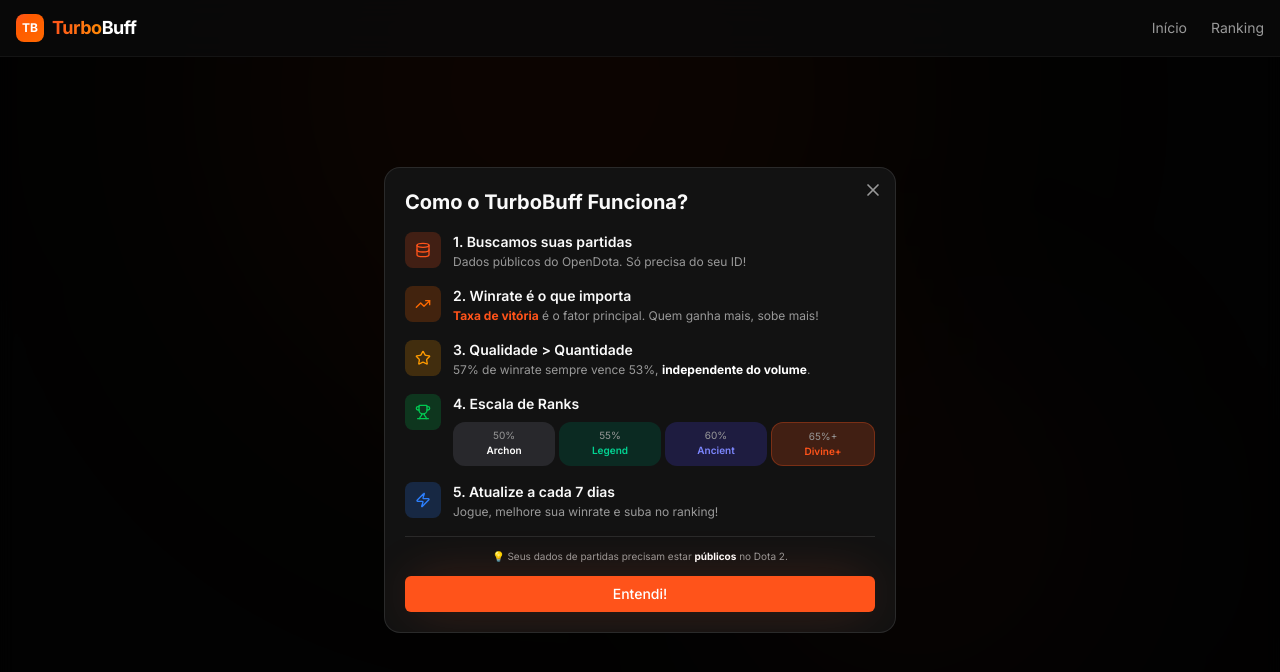
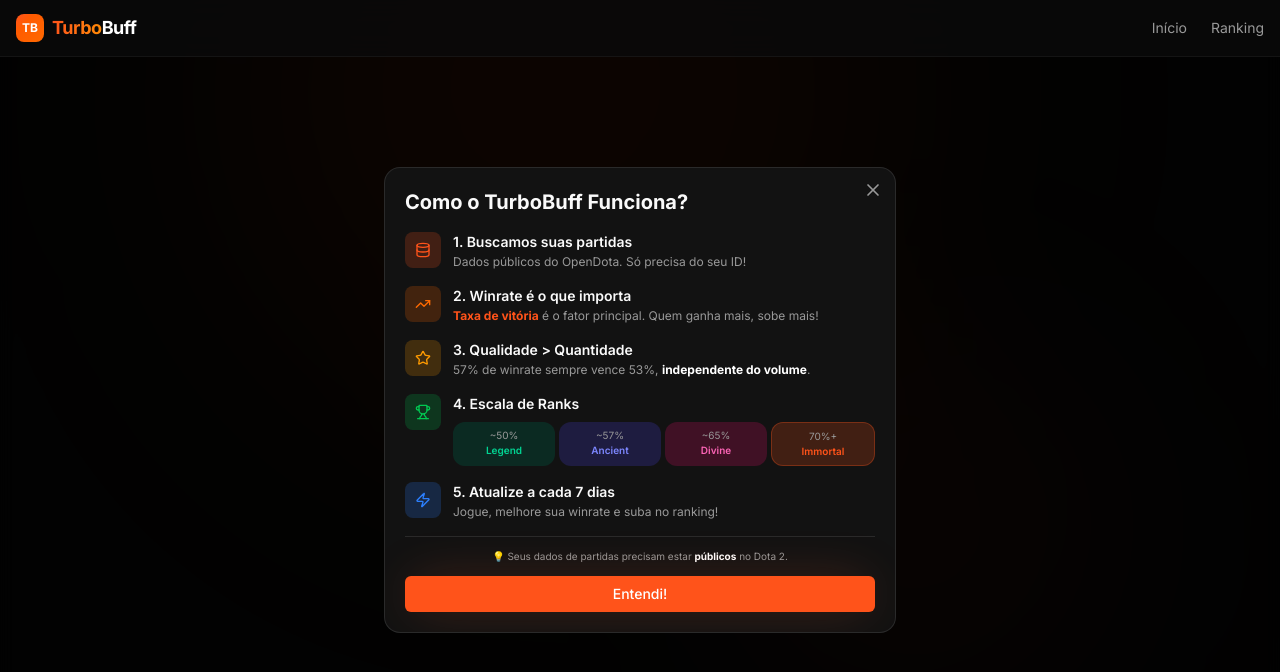
Before and after one commit to laaridev/dota2turbo-mmr, a Next.js app: page / in a window 1280 px wide. Both pictures are taken after a click on the button "Como funciona?". Shown: the top 672 px of the page. Built offline with nearby package versions, Linux system fonts and the light colour scheme.

Commit message:
fix: update rank scale in modal to match current formula

```diff
--- a/components/how-it-works-modal.tsx
+++ b/components/how-it-works-modal.tsx
@@ -71,21 +71,21 @@ export function HowItWorksModal({ isOpen, onClose }: HowItWorksModalProps) {
                         <div className="flex-1">
                             <h3 className="font-semibold text-sm mb-2">4. Escala de Ranks</h3>
                             <div className="flex gap-1 text-[10px]">
-                                <div className="flex-1 p-1.5 bg-zinc-700/50 rounded text-center">
-                                    <div className="text-muted-foreground">50%</div>
-                                    <div className="text-white font-semibold">Archon</div>
-                                </div>
                                 <div className="flex-1 p-1.5 bg-emerald-900/40 rounded text-center">
-                                    <div className="text-muted-foreground">55%</div>
+                                    <div className="text-muted-foreground">~50%</div>
                                     <div className="text-emerald-400 font-semibold">Legend</div>
                                 </div>
                                 <div className="flex-1 p-1.5 bg-indigo-900/40 rounded text-center">
-                                    <div className="text-muted-foreground">60%</div>
+                                    <div className="text-muted-foreground">~57%</div>
                                     <div className="text-indigo-400 font-semibold">Ancient</div>
                                 </div>
+                                <div className="flex-1 p-1.5 bg-pink-900/40 rounded text-center">
+                                    <div className="text-muted-foreground">~65%</div>
+                                    <div className="text-pink-400 font-semibold">Divine</div>
+                                </div>
                                 <div className="flex-1 p-1.5 bg-primary/20 rounded text-center border border-primary/30">
-                                    <div className="text-muted-foreground">65%+</div>
-                                    <div className="text-primary font-semibold">Divine+</div>
+                                    <div className="text-muted-foreground">70%+</div>
+                                    <div className="text-primary font-semibold">Immortal</div>
                                 </div>
                             </div>
                         </div>
```
